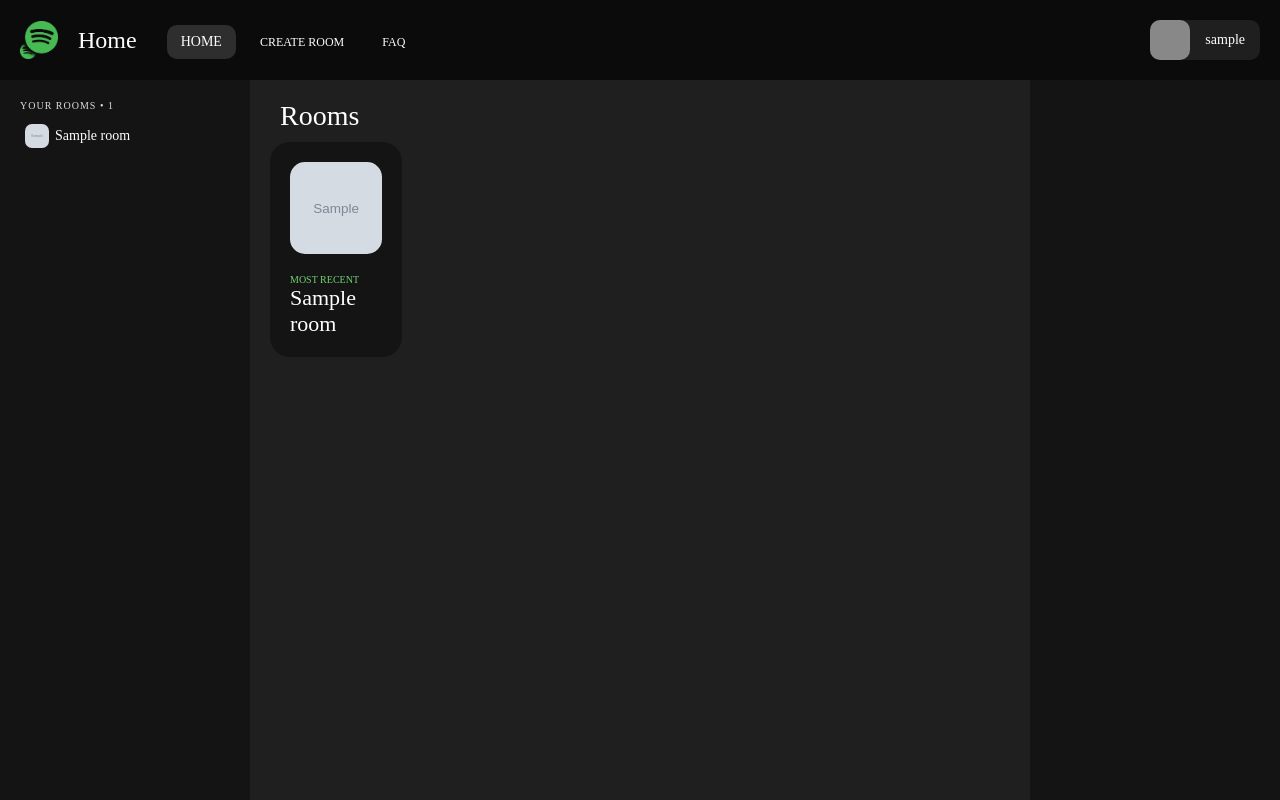
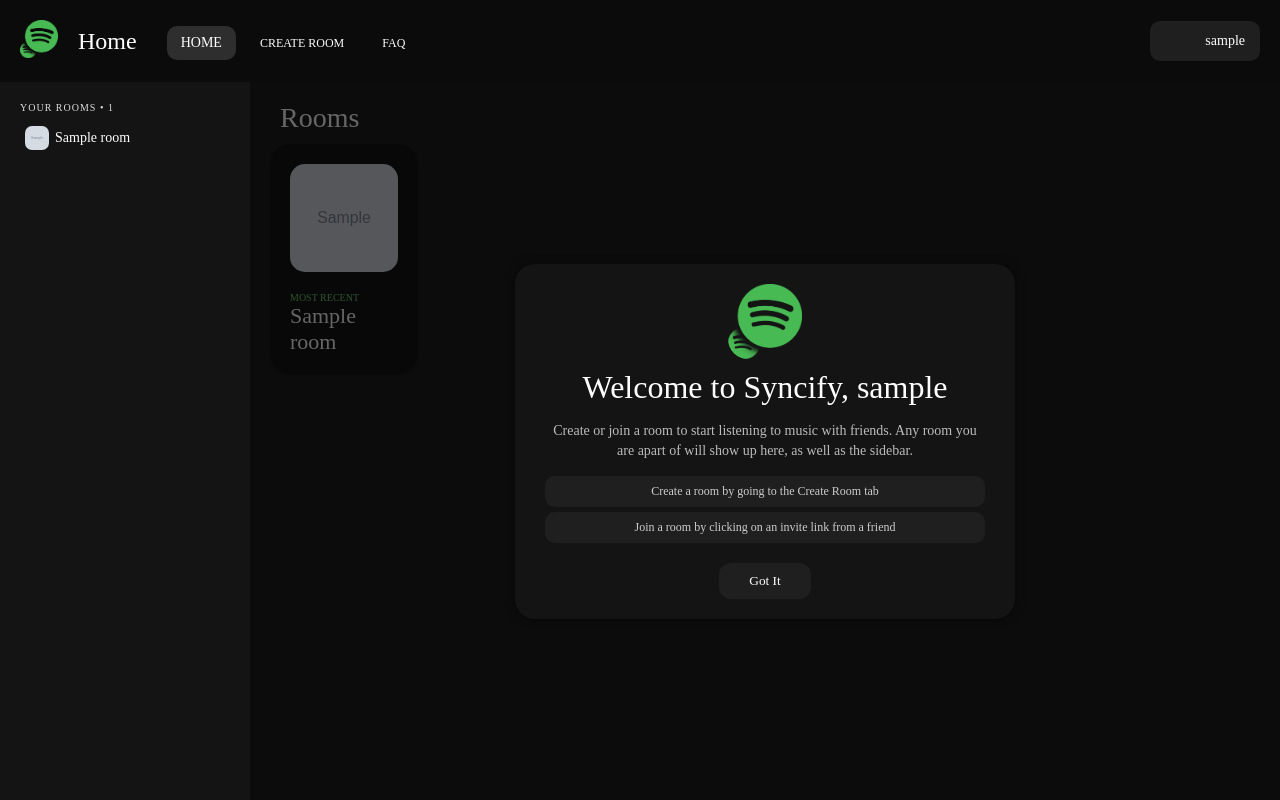
Before and after one commit to NickJGG/mixjam, a Django app: page / in a window 1280 px wide. Run offline with Django 3.2, Linux system fonts and the light colour scheme; a user stored in the database is signed in; tables that the repository leaves empty hold one stand-in row (values such as "Sample post"); grey boxes marked "Sample" are stand-in pictures; a database or web service that is not in the repository returns one stand-in record (values such as "Sample title"); data that the repository does not hold is empty; some libraries are stand-ins or nearby versions; some web fonts are replaced.

Commit message:
added new user and new room messages

```diff
--- a/core/models.py
+++ b/core/models.py
@@ -48,6 +48,8 @@ class UserProfile(models.Model):
     icon_color = models.CharField(max_length = 6, default = 'ffffff')
     background_color = models.CharField(max_length = 6, default = '07ace5')
 
+    new_user = models.BooleanField(default = True)
+
     def __str__(self):
         return self.user.username
 
@@ -69,6 +71,8 @@ class Room(models.Model):
 
     users = models.ManyToManyField(User, blank = True, related_name = 'users')
     active_users = models.ManyToManyField(User, blank = True, related_name = 'active_users')
+
+    new_room = models.BooleanField(default = True)
 
     def __str__(self):
         return self.code
--- a/core/static/css/account.css
+++ b/core/static/css/account.css
@@ -7,7 +7,7 @@
 	overflow: unset !important;
 }
 
-#user-card{
+#panel-container #user-card{
 	margin-bottom: var(--panel-padding);
 }
 
--- a/core/static/css/base.css
+++ b/core/static/css/base.css
@@ -12,6 +12,9 @@
 *{
 	margin: 0;
 	padding: 0;
+}
+body{
+	min-height: 100vh;
 }
 
 hr{
--- a/core/static/css/base_auth.css
+++ b/core/static/css/base_auth.css
@@ -175,6 +175,7 @@ body{
 	height: 100%;
 
 	display: flex;
+	flex: 1;
 
 	overflow: hidden;
 
@@ -196,6 +197,9 @@ body{
 	background-color: var(--medium-black);
 
 	box-sizing: border-box;
+}
+#right-side-panel{
+	display: none;
 }
 .list-section{
 	width: 100%;
@@ -260,16 +264,16 @@ body{
 
 #panel-container{
 	width: 100%;
-	height: 100%;
 
 	display: flex;
 	flex-direction: column;
+	flex: 1;
 
-	padding: 20px;
+	padding: var(--panel-padding);
 
 	background-color: var(--light-black);
 
-	overflow: hidden;
+	overflow: auto;
 
 	box-sizing: border-box;
 }
@@ -406,6 +410,93 @@ body{
 	border-radius: 10px;
 }
 
+#user-message-container{
+    width: 100%;
+    height: 100%;
+
+    display: flex;
+    align-items: center;
+    justify-content: center;
+
+    position: absolute;
+    top: 0;
+    left: 0;
+
+    background-color: rgba(0, 0, 0, .6);
+
+    z-index: 10;
+}
+#new-user-message{
+    max-width: 500px;
+
+    display: flex;
+    align-items: center;
+    flex-direction: column;
+
+    padding: 20px 30px;
+
+    background-color: var(--medium-black);
+
+    border-radius: var(--border-radius);
+
+    box-shadow: 0 0 10px rgba(0, 0, 0, .5);
+
+    box-sizing: border-box;
+}
+#new-user-message img{
+    height: 75px;
+
+	border-radius: var(--border-radius);
+}
+#message-title{
+    margin-top: 10px;
+
+    font-family: Roboto-Bold;
+    font-size: 32px;
+    text-align: center;
+    color: white;
+}
+#message-body{
+    margin: 15px 0;
+
+    font-size: 14px;
+    line-height: 20px;
+    text-align: center;
+    color: #bbb;
+}
+.inline-tab{
+    margin: 10px 0;
+    padding: 10px 14px;
+
+    text-transform: uppercase;
+    color: white;
+
+    background-color: var(--light-black);
+}
+#message-tips{
+    width: 100%;
+
+    display: flex;
+    flex-direction: column;
+}
+.message-tip{
+    padding: 8px 10px;
+
+    font-size: 12px;
+	text-align: center;
+    color: #ccc;
+
+    background-color: var(--light-black);
+
+    border-radius: 10px;
+}
+.message-tip:not(:first-child){
+    margin-top: 5px;
+}
+#new-user-message .settings-actions{
+    justify-content: center;
+}
+
 a{
 	text-decoration: none;
 	text-underline-offset: 1px;
--- a/core/static/css/home.css
+++ b/core/static/css/home.css
@@ -91,7 +91,7 @@
 }
 .widgets{
     display: grid;
-    grid-template-columns: repeat(5, 1fr);
+    grid-template-columns: repeat(6, 1fr);
     grid-gap: var(--panel-padding);
 }
 .widget{
@@ -339,3 +339,7 @@
     font-size: 24px;
     color: white;
 }
+
+#panel-container{
+    position: relative;
+}
--- a/core/static/css/panel.css
+++ b/core/static/css/panel.css
@@ -1,17 +1,17 @@
 .panel{
 	width: 100%;
-	max-height: 100%;
 
 	display: none;
 	flex-direction: column;
 	flex: 1;
 
-	overflow: hidden;
-
 	box-sizing: border-box;
 }
 .panel.selected{
 	display: flex;
+}
+.panel.no-scrolling{
+	overflow: hidden;
 }
 
 #panel-labels{
--- a/core/static/css/settings.css
+++ b/core/static/css/settings.css
@@ -3,6 +3,8 @@
 
 	display: flex;
 	justify-content: flex-end;
+
+	margin-top: var(--panel-padding);
 }
 .settings-actions > *:not(:first-child){
 	margin-left: 6px;
@@ -49,7 +51,7 @@
 	flex-direction: column;
 }
 .setting:not(:first-child){
-	margin-top: 15px;
+	margin-top: 25px;
 }
 .setting-label{
 	font-family: Roboto-Medium;
@@ -57,7 +59,7 @@
 	text-transform: uppercase;
 	color: white;
 
-	margin-left: 10px;
+	margin-left: 3px;
 }
 
 input, textarea{
@@ -72,7 +74,7 @@ input, textarea{
 
 	background-color: #eee;
 
-	border-radius: 20px;
+	border-radius: 12px;
 
 	resize: none;
 }
@@ -84,7 +86,7 @@ input[type="text"], input[type="email"]{
 	width: 300px;
 }
 input[type='text'], input[type="email"], textarea, .radio-buttons{
-	margin-top: 3px;
+	margin-top: 5px;
 }
 input[type="submit"]{
 	margin-top: 0;
--- a/core/static/js/base_auth.js
+++ b/core/static/js/base_auth.js
@@ -20,4 +20,8 @@ $(document).ready(function(){
         } else
             $('#user-dropdown').css('display', 'none');
     });
+
+    $('#close-message').on('click', function(){
+        $('#user-message-container').css('display', 'none');
+    });
 });
--- a/core/templates/core/base.html
+++ b/core/templates/core/base.html
@@ -1,10 +1,28 @@
 {% load static %}
 
-<html>
+<!doctype html>
+<html lang = "en">
 <head>
-	<title>{% block title %}Syncify{% endblock %}</title>
+	<meta charset = "utf-8">
 
-	<link rel = "shortcut icon" href = "{% static 'img/icons/ico/logo-gray-379.ico' %}" />
+	<meta name="title" content="Syncify - Listen to your favorite music, together">
+	<meta name="description" content="Connect your Spotify account, invite your friends, and start listening to your favorite music - completely synced.">
+
+	<meta property="og:type" content="website">
+	<meta property="og:url" content="https://spotsync.io/">
+	<meta property="og:title" content="Syncify - Listen to your favorite music, together">
+	<meta property="og:description" content="Connect your Spotify account, invite your friends, and start listening to your favorite music - completely synced.">
+	<meta property="og:image" content="https://metatags.io/assets/meta-tags-16a33a6a8531e519cc0936fbba0ad904e52d35f34a46c97a2c9f6f7dd7d336f2.png">
+
+	<meta property="twitter:card" content="summary_large_image">
+	<meta property="twitter:url" content="https://spotsync.io/">
+	<meta property="twitter:title" content="Syncify - Listen to your favorite music, together">
+	<meta property="twitter:description" content="Connect your Spotify account, invite your friends, and start listening to your favorite music - completely synced.">
+	<meta property="twitter:image" content="https://metatags.io/assets/meta-tags-16a33a6a8531e519cc0936fbba0ad904e52d35f34a46c97a2c9f6f7dd7d336f2.png">
+
+	<title>{% block title %}Syncify - Listen to your favorite music, together{% endblock %}</title>
+
+	<link rel = "shortcut icon" type = "image/x-icon" href = "{% static 'img/icons/ico/logo-gray-379.ico' %}" />
 	<link rel = "stylesheet" type = "text/css" href = "{% static 'css/base.css' %}">
 
 	{% block css %}
--- a/core/templates/core/blocks/panels/room/home.html
+++ b/core/templates/core/blocks/panels/room/home.html
@@ -1,7 +1,7 @@
 {% load static %}
 
-<div id = "panel-home" class = "panel {% if selected == True %}selected{% endif %}">
-	<div id = "playlist-info" {% if room.banner_color != None %} style = "--banner-color: {{ room.banner_color }}" {% endif %}>
+<div id = "panel-home" class = "panel no-scrolling {% if selected == True %}selected{% endif %}">
+	<div id = "playlist-info" {% if room.banner_color != None %} style = "--banner-color: #{{ room.banner_color }}" {% endif %}>
 		<div id = "playlist-cover">
 			<img src = "{{ room.playlist_image_url }}">
 		</div>
--- a/core/templates/core/blocks/panels/room/settings.html
+++ b/core/templates/core/blocks/panels/room/settings.html
@@ -60,7 +60,6 @@
 			</form>
 		</div>
 
-		<div class = "settings-section">
 		<form method = "POST">
 			{% csrf_token %}
 
@@ -74,4 +73,3 @@
 		</form>
 	</div>
 </div>
-</div>
--- a/core/templates/core/blocks/profile-picture.html
+++ b/core/templates/core/blocks/profile-picture.html
@@ -1,6 +1,6 @@
 {% load static %}
 
-<div class = "profile-picture-container notification-image" style = "--width: {{ width }}; --height: {{ height }}; --background-color: {{ user.userprofile.background_color }}; --icon-color: {{ user.userprofile.icon_color }}">
+<div class = "profile-picture-container notification-image" style = "--width: {{ width }}; --height: {{ height }}; --background-color: #{{ user.userprofile.background_color }}; --icon-color: #{{ user.userprofile.icon_color }}">
     <div class = "profile-picture">
         {% with 'img/profile//'|add:user.userprofile.icon_image|add:'-white-100.png' as path %}
             <div class = "profile-picture-icon" style = "--background-image: url({% static path %})"></div>
--- a/core/templates/core/blocks/room/user.html
+++ b/core/templates/core/blocks/room/user.html
@@ -1,6 +1,6 @@
 {% load static %}
 
-<div id = "user-{{ user.username }}" class = "user" style = "--background-color: {{ user.userprofile.background_color }}">
+<div id = "user-{{ user.username }}" class = "user" style = "--background-color: #{{ user.userprofile.background_color }}">
     <div class = "user-header">
         {% include 'core/blocks/profile-picture.html' with width='var(--user-width)' height='var(--user-width)' %}
 
--- a/core/templates/core/home.html
+++ b/core/templates/core/home.html
@@ -25,6 +25,26 @@
 
 {% block panel_container %}
 
+	{% if new_user %}
+
+		<div id = "user-message-container">
+			<div id = "new-user-message">
+				<img src = "{% static 'img/icons/logo/logo-green-377.png' %}">
+
+				<p id = "message-title">Welcome to Syncify, {{ user.username }}</p>
+				<p id = "message-body">Create or join a room to start listening to music with friends. Any room you are apart of will show up here, as well as the sidebar.</p>
+				<div id = "message-tips">
+					<div class = "message-tip">Create a room by going to the Create Room tab</div>
+					<div class = "message-tip">Join a room by clicking on an invite link from a friend</div>
+				</div>
+				<div class = "settings-actions">
+					<input id = "close-message" class = "gray" type = "submit" value = "Got It">
+				</div>
+			</div>
+		</div>
+
+	{% endif %}
+
 	{% include 'core/blocks/panels/home/home.html' with rooms=rooms selected=True %}
 	{% include 'core/blocks/panels/home/create.html' %}
 	{% include 'core/blocks/panels/home/faq.html' %}
--- a/core/views.py
+++ b/core/views.py
@@ -1,6 +1,7 @@
 import os
 
 from django.shortcuts import render, reverse, redirect
+from django.urls import resolve
 from django.utils.crypto import get_random_string
 from django.contrib.auth import authenticate, login as auth_login, logout as auth_logout
 
@@ -101,9 +102,18 @@ def home(request):
     else:
         return render(request, 'core/error.html', errors['no_link'])
 
+    if request.user.userprofile.new_user:
+        new_user = True
+
+        request.user.userprofile.new_user = False
+        request.user.userprofile.save()
+    else:
+        new_user = False
+
     return render(request, 'core/home.html', {
         'other_rooms': rooms,
-        'playlists': playlists
+        'playlists': playlists,
+        'new_user': new_user
     })
 
 def landing(request):
@@ -130,8 +140,6 @@ def room(request, room_code):
         room = rooms[0]
 
         if request.POST:
-            print(request.POST)
-
             section = request.POST.get('section')
 
             if section == 'details':
@@ -165,6 +173,8 @@ def room(request, room_code):
                 if request.user != room.leader:
                     room.users.remove(request.user)
 
+                    request.session['visited-' + room.code] = False
+
                     return redirect('index')
 
         if request.user not in room.users.all():
@@ -185,7 +195,12 @@ def room(request, room_code):
             if user not in room.active_users.all():
                 offline_users.append(user)
 
+        new_room = not request.session.get('visited-' + room_code, False)
+
+        request.session['visited-' + room_code] = True
+
         data['room'] = room
+        data['new_room'] = new_room
         data['offline_users'] = offline_users
     else:
         return render(request, 'core/error.html', errors['invalid_room'])
```
Also changed, not shown: core/static/css/room.css (+5 -2 lines), core/static/js/room.js (+10 -13 lines), core/templates/core/room.html (+38 -1 lines), core/migrations/0023_userprofile_new_user.py (added), core/migrations/0024_room_new_room.py (added). Lines whose indentation alone changed are shown as unchanged.
